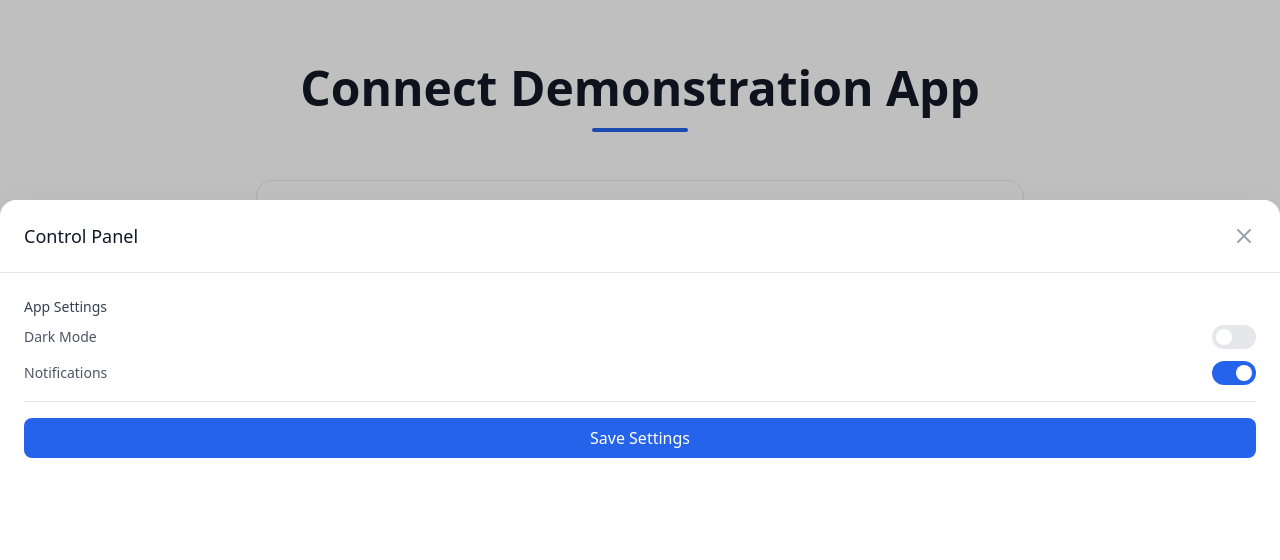
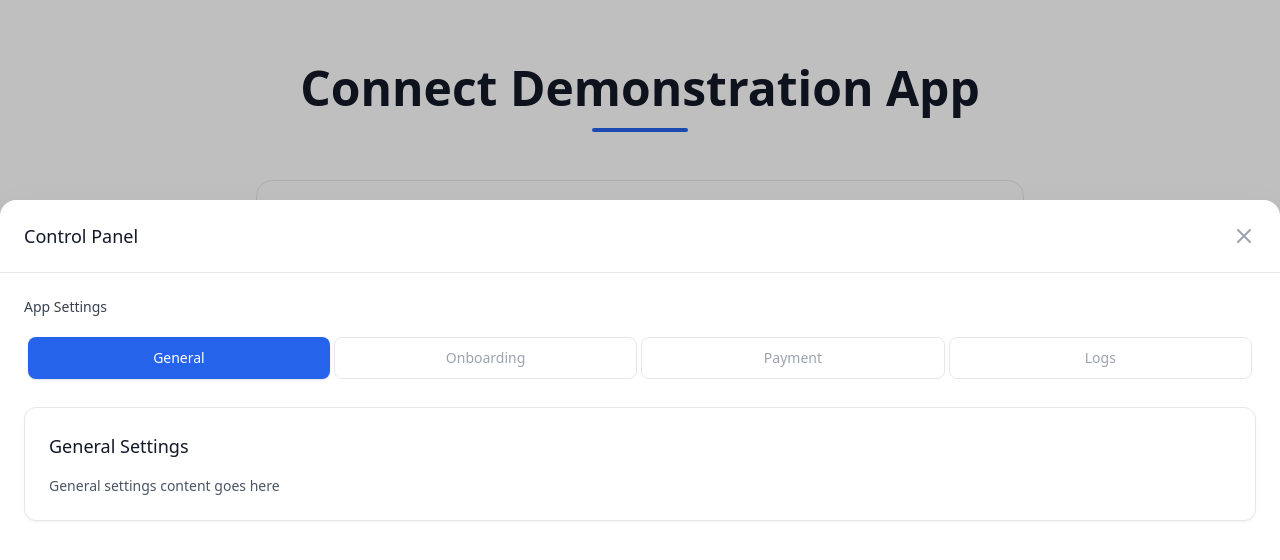
Before and after one commit to evanpalmer-stripe/connect-demo-base, a React (Create React App) app in the folder client/: page / in a window 1280 px wide. Both pictures are taken after a click on the button "Open control panel". Shown: the top 560 px of the page. Built offline with nearby package versions, Linux system fonts and the light colour scheme; the HTML template or start-up script is replaced by a standard one.

Commit message:
Add tabs in Control Pabel

```diff
--- a/client/src/components/ControlPanel.js
+++ b/client/src/components/ControlPanel.js
@@ -49,12 +49,6 @@ const ControlPanel = ({ isOpen, onClose }) => {
             <div className="flex-1 overflow-y-auto p-6">
               <div className="space-y-4">
                 <SettingsSection />
-
-                <div className="pt-4 border-t border-gray-200">
-                  <button className="w-full bg-blue-600 text-white py-2 px-4 rounded-lg hover:bg-blue-700 transition-colors">
-                    Save Settings
-                  </button>
-                </div>
               </div>
             </div>
           </div>
--- a/client/src/components/SettingsSection.js
+++ b/client/src/components/SettingsSection.js
@@ -1,25 +1,52 @@
 import React from 'react';
+import { Tab } from '@headlessui/react';
 
 const SettingsSection = () => {
+  const tabs = [
+    { name: 'General', content: 'General settings content goes here' },
+    { name: 'Onboarding', content: 'Onboarding settings content goes here' },
+    { name: 'Payment', content: 'Payment settings content goes here' },
+    { name: 'Logs', content: 'Logs content goes here' }
+  ];
+
   return (
     <div>
-      <label className="block text-sm font-medium text-gray-700 mb-2">
+      <label className="block text-sm font-medium text-gray-700 mb-4">
         App Settings
       </label>
-      <div className="space-y-3">
-        <div className="flex items-center justify-between">
-          <span className="text-sm text-gray-600">Dark Mode</span>
-          <button className="relative inline-flex h-6 w-11 items-center rounded-full bg-gray-200 transition-colors">
-            <span className="inline-block h-4 w-4 transform rounded-full bg-white transition-transform translate-x-1" />
-          </button>
-        </div>
-        <div className="flex items-center justify-between">
-          <span className="text-sm text-gray-600">Notifications</span>
-          <button className="relative inline-flex h-6 w-11 items-center rounded-full bg-blue-600 transition-colors">
-            <span className="inline-block h-4 w-4 transform rounded-full bg-white transition-transform translate-x-6" />
-          </button>
-        </div>
-      </div>
+
+      <Tab.Group>
+        <Tab.List className="flex space-x-1 rounded-xl 20 p-1 mb-6">
+          {tabs.map((tab) => (
+            <Tab
+              key={tab.name}
+              className={({ selected }) =>
+                `w-full rounded-lg py-2.5 text-sm font-medium leading-5 transition-colors ${
+                  selected
+                    ? 'bg-blue-600 text-white shadow'
+                    : 'bg-white text-gray-400 border border-gray-200 hover:bg-white hover:text-gray-600 hover:border-gray-600'
+                }`
+              }
+            >
+              {tab.name}
+            </Tab>
+          ))}
+        </Tab.List>
+
+        <Tab.Panels className="mt-2">
+          {tabs.map((tab, idx) => (
+            <Tab.Panel
+              key={idx}
+              className="rounded-xl bg-white p-6 shadow-sm border border-gray-200"
+            >
+              <div className="text-gray-600">
+                <h3 className="text-lg font-medium text-gray-900 mb-4">{tab.name} Settings</h3>
+                <p className="text-sm">{tab.content}</p>
+              </div>
+            </Tab.Panel>
+          ))}
+        </Tab.Panels>
+      </Tab.Group>
     </div>
   );
 };
```
